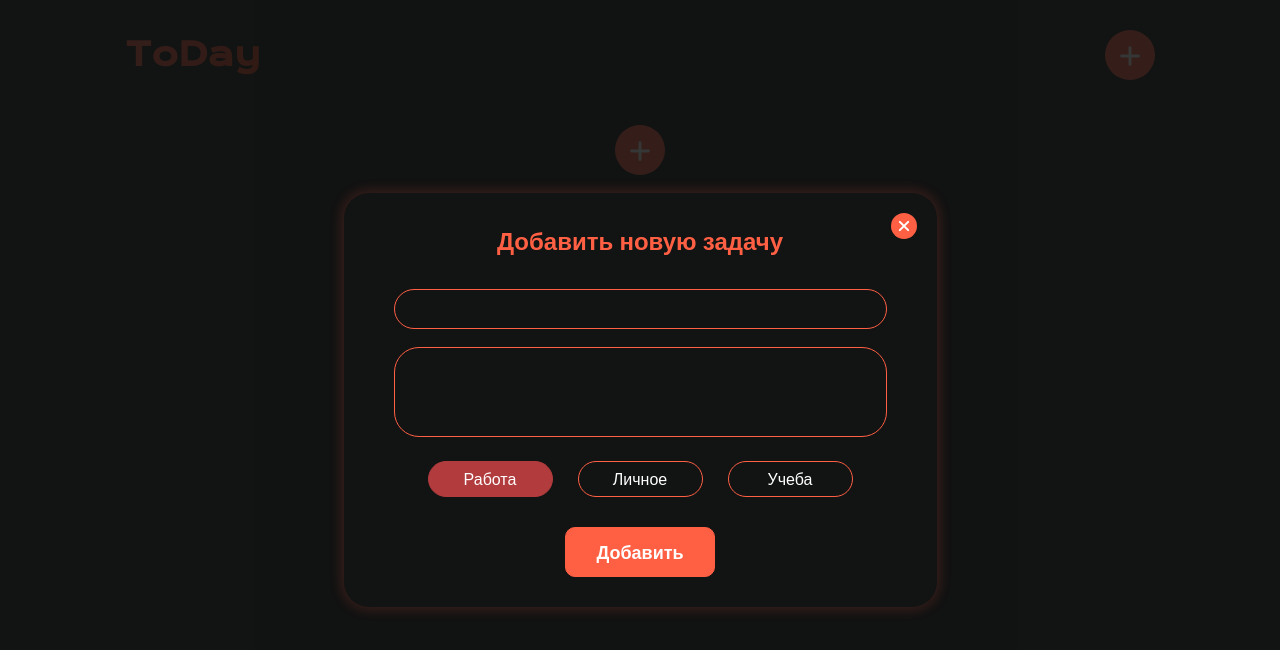
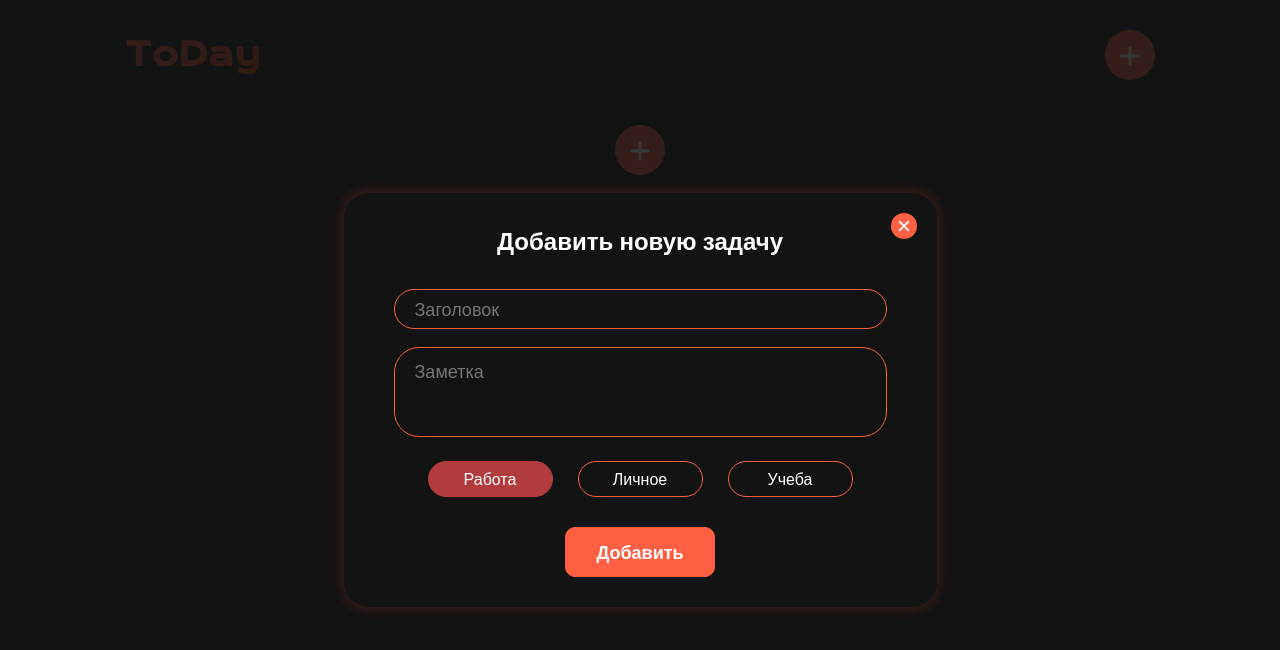
Before and after one commit to twez0/NotesApp, a React (Vite) app: page / in a window 1280 px wide. Both pictures are taken after a click on the button 1130 px from the left and 55 px from the top of the page. Shown: the top 650 px of the page. Built offline with nearby package versions, Linux system fonts and the light colour scheme.

Commit message:
NoteForm final(useRef focus + close)

```diff
--- a/src/components/NoteForm/NoteForm.scss
+++ b/src/components/NoteForm/NoteForm.scss
@@ -30,8 +30,6 @@
 
     & h3 {
         font-size: font-size(xxl);
-        color: color(primary);
-        text-align: center;
     }
 
     &__title {
--- a/src/components/NoteForm/NoteForm.tsx
+++ b/src/components/NoteForm/NoteForm.tsx
@@ -1,4 +1,4 @@
-import { useState } from 'react';
+import { useRef, useState } from 'react';
 import { type Note } from '../../types/note.types';
 import CloseButton from '../CloseButton/CloseButton.tsx';
 import './NoteForm.scss';
@@ -13,6 +13,8 @@ const NoteForm = ({ isOpen, closeForm, onAdd }: NoteFormProps) => {
     const [title, setTitle] = useState<string>('');
     const [text, setText] = useState<string>('');
     const [category, setCategory] = useState<Note['category']>('Work');
+
+    const titleInputRef = useRef<HTMLInputElement>(null);
 
     function addNote() {
         if (!title.trim() || !text.trim()) {
@@ -29,20 +31,32 @@ const NoteForm = ({ isOpen, closeForm, onAdd }: NoteFormProps) => {
         };
 
         onAdd(newNote);
+
+        setTitle('');
+        setText('');
+        setCategory('Work');
+
+        titleInputRef.current?.focus();
     }
 
     return (
-        <div className={`form-bg ${isOpen && 'open'}`}>
-            <div className={`add-form ${isOpen && 'form-visible'}`}>
+        <div className={`form-bg ${isOpen && 'open'}`} onClick={closeForm}>
+            <div
+                className={`add-form ${isOpen && 'form-visible'}`}
+                onClick={e => e.stopPropagation()}
+            >
                 <CloseButton onClick={closeForm}></CloseButton>
                 <h3>Добавить новую задачу</h3>
                 <input
+                    ref={titleInputRef}
                     className='add-form__title'
+                    placeholder='Заголовок'
                     value={title}
                     onChange={e => setTitle(e.target.value)}
                 />
                 <textarea
                     className='add-form__text'
+                    placeholder='Заметка'
                     value={text}
                     onChange={e => setText(e.target.value)}
                 />
```
